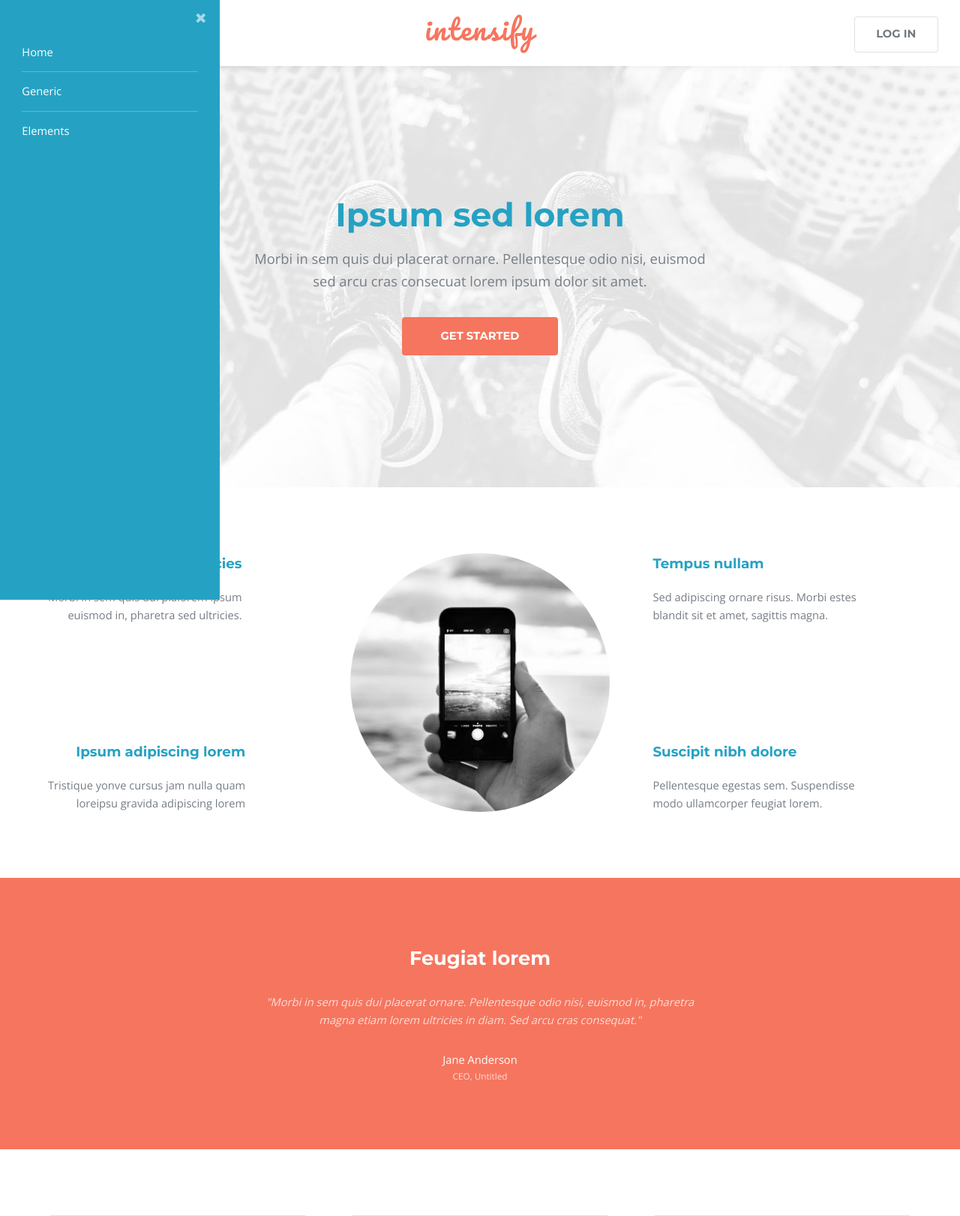
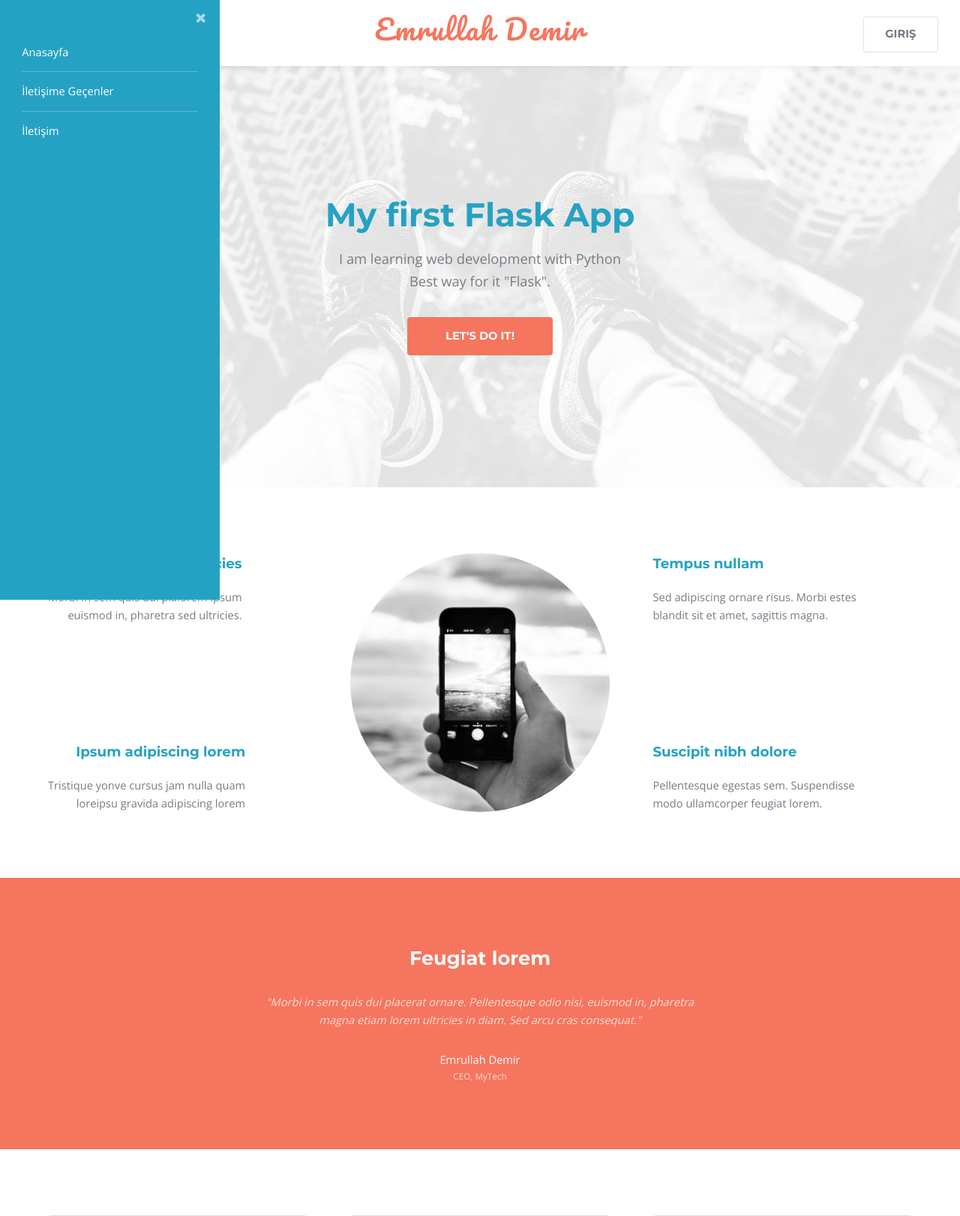
Before and after one commit to e-demir/MyFlaskProject, a Flask app: page / in a window 1280 px wide, after a click that opens the changed part. Shown: the top 1622 px of the page at 75% size. Run offline with Flask 2, Linux system fonts and the light colour scheme.

Commit message:
Login and Base template
Login system and base template usage.
Jinja2

```diff
--- /dev/null
+++ b/app/templates/base.html
@@ -0,0 +1,74 @@
+<!DOCTYPE HTML>
+<!--
+	Intensify by TEMPLATED
+	templated.co @templatedco
+	Released for free under the Creative Commons Attribution 3.0 license (templated.co/license)
+-->
+<html>
+	<head>
+		<title>Flask App</title>
+		<meta charset="utf-8" />
+		<meta name="viewport" content="width=device-width, initial-scale=1" />
+		<link rel="stylesheet" href="/static/assets/css/main.css" />
+	</head>
+	<body>
+		    <!-- Header -->
+			<header id="header">
+				<nav class="left">
+					<a href="#menu"><span>Menu</span></a>
+				</nav>
+				<a href="{{ url_for("Index") }}" class="logo">Emrullah Demir</a>
+				{% if login_auth == False %}
+				<nav class="right">
+					<a href="{{ url_for("Login") }}" class="button alt">Giriş</a>
+				</nav>
+				{% else %}
+				<nav class="right">
+					<a href="{{ url_for("Logout") }}" class="button alt">{{ username }} -- Çıkış</a>
+				</nav>
+				{% endif %}
+			</header>
+            <!-- Menu -->
+			<nav id="menu">
+				<ul class="links">
+					<li><a href="{{ url_for("Index") }}">Anasayfa</a></li>
+					<li><a href="{{ url_for("ContactList") }}">İletişime Geçenler</a></li>
+					<li><a href="{{ url_for("Contact") }}">İletişim</a></li>
+				</ul>
+				{% if login_auth == False %}
+				<ul class="actions vertical">
+					<li><a href="{{ url_for("Login") }}" class="button fit">Giriş</a></li>
+				</ul>
+				{% else %}
+				<ul class="actions vertical">
+					<li href="{{ url_for("Logout") }}" class="button fit">{{ username }} -- Çıkış</li>
+				</ul>
+				{% endif %}
+			</nav>
+
+            {% block body_content %}
+            {% endblock %}
+
+
+            <footer id="footer">
+				<div class="inner">
+					<h2>Get In Touch</h2>
+					<ul class="actions">
+						<li><span class="icon fa-phone"></span> <a href="#">(000) 000-0000</a></li>
+						<li><span class="icon fa-envelope"></span> <a href="#">information@untitled.tld</a></li>
+						<li><span class="icon fa-map-marker"></span> 123 Somewhere Road, Nashville, TN 00000</li>
+					</ul>
+				</div>
+				<div class="copyright">
+					&copy; Untitled. Design <a href="https://templated.co">TEMPLATED</a>. Images <a href="https://unsplash.com">Unsplash</a>.
+				</div>
+			</footer>
+		    <!-- Scripts -->
+			<script src="/static/assets/js/jquery.min.js"></script>
+			<script src="/static/assets/js/jquery.scrolly.min.js"></script>
+			<script src="/static/assets/js/skel.min.js"></script>
+			<script src="/static/assets/js/util.js"></script>
+			<script src="/static/assets/js/main.js"></script>
+
+	</body>
+</html>
--- /dev/null
+++ b/app/templates/contact_list.html
@@ -0,0 +1,4 @@
+{% extends 'base.html' %} 	<!-- Base Class'ı extend ediyorum -->
+
+{% block body_content %}
+{% endblock %}
--- a/app/templates/index.html
+++ b/app/templates/index.html
@@ -1,48 +1,13 @@
-<!DOCTYPE HTML>
-<!--
-	Intensify by TEMPLATED
-	templated.co @templatedco
-	Released for free under the Creative Commons Attribution 3.0 license (templated.co/license)
--->
-<html>
-	<head>
-		<title>Flask App Example</title>
-		<meta charset="utf-8" />
-		<meta name="viewport" content="width=device-width, initial-scale=1" />
-		<link rel="stylesheet" href="/static/assets/css/main.css" />
-	</head>
-	<body>
+{% extends 'base.html' %} 	<!-- Base Class'ı extend ediyorum -->
 
-		<!-- Header -->
-			<header id="header">
-				<nav class="left">
-					<a href="#menu"><span>Menu</span></a>
-				</nav>
-				<a href="{{ url_for("Index") }}" class="logo">intensify</a>
-				<nav class="right">
-					<a href="#" class="button alt">Log in</a>
-				</nav>
-			</header>
-
-		<!-- Menu -->
-			<nav id="menu">
-				<ul class="links">
-					<li><a href="index.html">Home</a></li>
-					<li><a href="generic.html">Generic</a></li>
-					<li><a href="elements.html">Elements</a></li>
-				</ul>
-				<ul class="actions vertical">
-					<li><a href="#" class="button fit">Login</a></li>
-				</ul>
-			</nav>
-
+{% block body_content %}
 		<!-- Banner -->
 			<section id="banner">
 				<div class="content">
-					<h1>Ipsum sed lorem</h1>
-					<p>Morbi in sem quis dui placerat ornare. Pellentesque odio nisi, euismod<br />sed arcu cras consecuat lorem ipsum dolor sit amet.</p>
+					<h1>My first Flask App</h1>
+					<p>I am learning web development with Python<br />Best way for it "Flask".</p>
 					<ul class="actions">
-						<li><a href="#one" class="button scrolly">Get Started</a></li>
+						<li><a href="#one" class="button scrolly">Let's do it!</a></li>
 					</ul>
 				</div>
 			</section>
@@ -85,8 +50,8 @@
 					        "Morbi in sem quis dui placerat ornare. Pellentesque odio nisi, euismod in, pharetra<br /> magna etiam lorem ultricies in diam. Sed arcu cras consequat."
 					    </blockquote>
 					    <footer>
-					        <cite class="author">Jane Anderson</cite>
-					        <cite class="company">CEO, Untitled</cite>
+					        <cite class="author">Emrullah Demir</cite>
+					        <cite class="company">CEO, MyTech</cite>
 					    </footer>
 					</figure>
 				</div>
@@ -124,28 +89,4 @@
 					</div>
 				</div>
 			</section>
-
-		<!-- Footer -->
-			<footer id="footer">
-				<div class="inner">
-					<h2>Get In Touch</h2>
-					<ul class="actions">
-						<li><span class="icon fa-phone"></span> <a href="#">(000) 000-0000</a></li>
-						<li><span class="icon fa-envelope"></span> <a href="#">information@untitled.tld</a></li>
-						<li><span class="icon fa-map-marker"></span> 123 Somewhere Road, Nashville, TN 00000</li>
-					</ul>
-				</div>
-				<div class="copyright">
-					&copy; Untitled. Design <a href="https://templated.co">TEMPLATED</a>. Images <a href="https://unsplash.com">Unsplash</a>.
-				</div>
-			</footer>
-
-		<!-- Scripts -->
-			<script src="/static/assets/js/jquery.min.js"></script>
-			<script src="/static/assets/js/jquery.scrolly.min.js"></script>
-			<script src="/static/assets/js/skel.min.js"></script>
-			<script src="/static/assets/js/util.js"></script>
-			<script src="/static/assets/js/main.js"></script>
-
-	</body>
-</html>
+{% endblock %}
--- a/app/views.py
+++ b/app/views.py
@@ -1,4 +1,4 @@
-from flask import  Flask, render_template, url_for, redirect, request, make_response,session
+from flask import  Flask, render_template, url_for, redirect, request, make_response,session,abort
 from itsdangerous import Signer,BadSignature
 
 
@@ -6,11 +6,54 @@ app = Flask(__name__)
 app.secret_key = b"secretkey1903"
 # app.session_interface = MySessionInterface()
 
+def get_current_user():
+    username = ""
+    login_auth = False
+    if "username" in session:
+        username = session["username"]
+        login_auth = True
+
+    return username,login_auth
+
 @app.route("/")
 def Index():
-    return render_template("index.html")
+    username, login_auth = get_current_user()
+    return render_template("index.html",username=username, login_auth=login_auth)
 
+@app.route("/contact", methods=["GET","POST"])
+def Contact():
+    username, login_auth = get_current_user()
+    if request.method == "POST":
+        pass
 
+    return render_template("contact.html",username=username, login_auth=login_auth)
+
+@app.route("/contactlist")
+def ContactList():
+    username, login_auth = get_current_user()
+    return render_template("contact_list.html",username=username, login_auth=login_auth)
+
+@app.route("/login", methods=["GET","POST"])
+def Login():
+    if request.method == "POST":
+        if request.form:
+            if "username" in request.form and "password" in request.form:
+                username = request.form["username"]
+                password = request.form["password"]
+                if username=="admin" and password=="admin":
+                    session["username"] = username
+                    return redirect(url_for("Index"))
+                else:
+                    return redirect(url_for("Login"))
+        abort(400)
+    username, login_auth = get_current_user()
+    return render_template("login.html", username=username, login_auth=login_auth)
+
+@app.route("/logout")
+def Logout():
+    if "username" in session:
+        del session["username"]
+    return redirect(url_for("Index"))
 
 
 # @app.route("/")
```
Also changed, not shown: app/templates/contact.html (added, +74 -0 lines), app/templates/login.html (+45 -16 lines).
